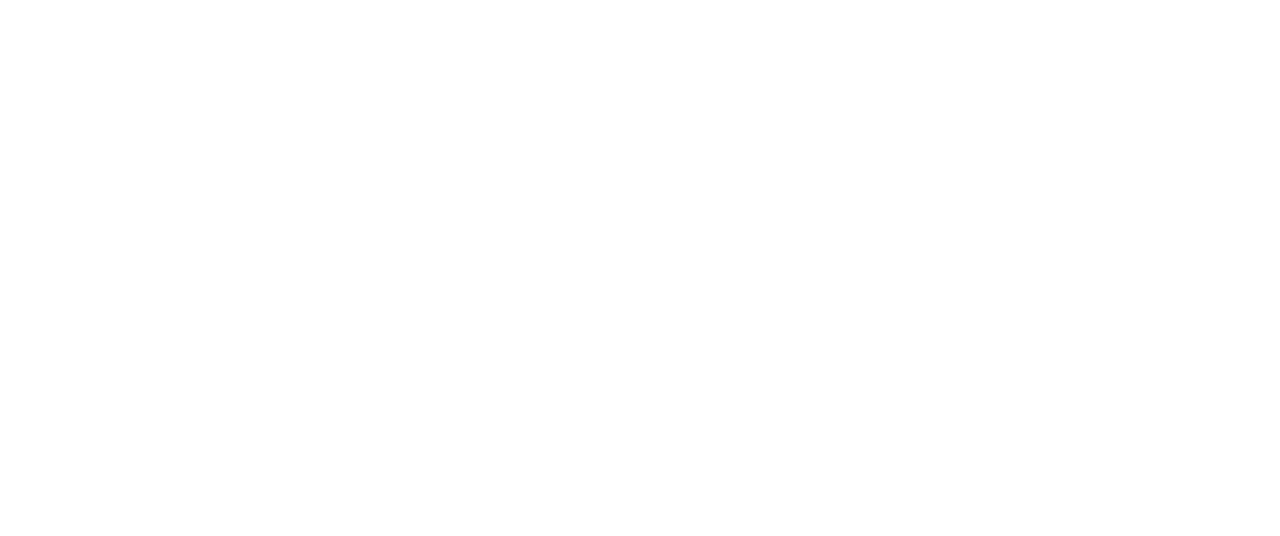
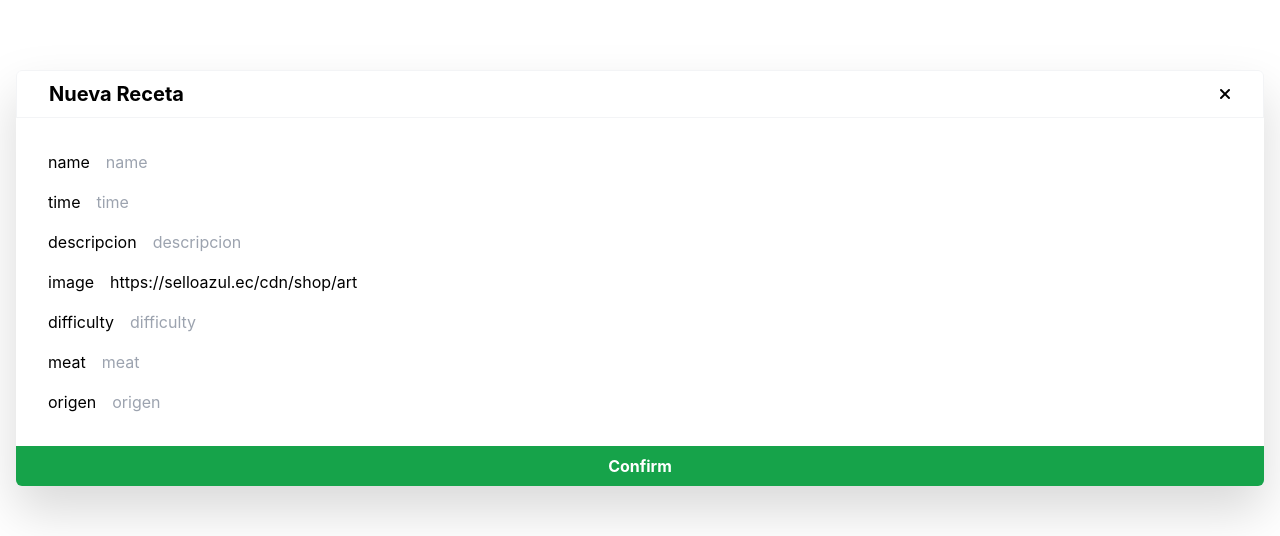
Before and after one commit to SamuelCarmona83/Mi-Recetario-Azul, a React (Vite) app: page / in a window 1280 px wide. Both pictures are taken after a click on the button 1241 px from the left and 32 px from the top of the page. Shown: the part 170-706 px from the top of the page. Built offline with nearby package versions, Linux system fonts and the light colour scheme; no server answers.

Commit message:
:recycle: Refactor Navbar component to include modal for creating new recipes and improve layout in RecipeCard component

```diff
--- a/src/App.jsx
+++ b/src/App.jsx
@@ -1,11 +1,13 @@
 import React from 'react'
 import './App.css'
 import Navbar from './components/Navbar'
+import Recipes from './components/Recipes'
 
 function App() {
   return (
     <>
-      <Navbar/>
+      <Navbar />
+      <Recipes />
     </>
   )
 }
--- a/src/components/Navbar.jsx
+++ b/src/components/Navbar.jsx
@@ -1,18 +1,83 @@
 // eslint-disable-next-line no-unused-vars
-import React from 'react'
+import React, { useState }  from 'react';
+import Modal from './Modal';
 
 const Navbar = () => {
+
+  const [isOpen, setIsOpen] = useState(false);
+
+  const fields = ['name', 'time', 'descripcion', 'image', 'difficulty', 'meat', 'origen'];
+
+  const defaultRecipe = {
+    image: "https://selloazul.ec/cdn/shop/articles/Arroz_Marinero_MINI_BLOG-01.png?v=1705528358"
+  }
+
+  const [newRecipe, setNewRecipe] = useState(defaultRecipe)
+
+
+  const createRecipe = async (newRecipe) => {
+    const user = `ernesto`;
+
+    const resp = await fetch(`https://laughing-tribble-q97v49xrr6vh47qw-5001.app.github.dev/api/usuarios/${user}/recetas`, {
+      method: "POST",
+      headers: {
+        "Content-Type": "application/json",
+      },
+      body: JSON.stringify(newRecipe)
+    })
+
+    const data = await resp.json()
+
+    if (resp.ok) {
+      alert("Creada nueva receta")
+      setIsOpen(false);
+      setNewRecipe(defaultRecipe);
+    }
+
+    console.log(data)
+
+    // y como hacemos que react atualize otro componente? que nisiquiera es su hijo?
+
+    // useContext() --- tarea
+
+
+  }
+
   return (
+    <>
     <div className='flex flex-row h-16 justify-between p-8 items-center sticky top-0 z-[100] bg-green-600 w-full '>
         <h2 className='text-lg font-bold'>
 
         <i className='fa-solid fa-book mx-1'></i>COCINANDO CON ERNESTO
         </h2>
-        <button>
+        <button onClick={ () => setIsOpen(!isOpen)}>
             <i className='fa-solid fa-bars'></i>
         </button>
     </div>
+      <Modal title="Nueva Receta" isOpen={isOpen}
+
+        onConfirm={() => createRecipe(newRecipe)}
+
+        onClose={() => setIsOpen(false)}
+      >
+
+        {
+          fields.map( campo => {
+
+            return <div key={campo} className='space-x-4'>
+                <label className=''>
+                  {campo}
+                </label>
+                <input placeholder={campo} name={campo}
+                    onChange={event => setNewRecipe({ ...newRecipe, [event.target.name]: event.target.value })}
+                    value={newRecipe[campo] || "" }
+                  />
+              </div>
+          })
+        }
+      </Modal>
+    </>
   )
 }
 
-export default Navbar
+export default Navbar;
--- a/src/components/RecipeCard.jsx
+++ b/src/components/RecipeCard.jsx
@@ -4,7 +4,7 @@ import PropTypes from "prop-types";
 
 const RecipeCard = ({ receta }) => {
   return (
-    <>
+    <div className="p-2 m-4 border-1 border-slate-100">
         <img
           src={receta.image}
           alt={receta.imageAlt}
@@ -24,7 +24,7 @@ const RecipeCard = ({ receta }) => {
           </p>
           </div>
         </div>
-    </>
+    </div>
   );
 };
 
--- /dev/null
+++ b/src/components/Recipes.jsx
@@ -0,0 +1,40 @@
+import React from "react";
+import { useState, useEffect } from "react";
+import RecipeCard from "./RecipeCard";
+
+const Recipes = () => {
+
+    const user = "ernesto";
+
+    const [recipes, setRecipes] = useState([]);
+
+
+    useEffect(() => {
+        const getRecipes = async () => {
+
+            try {
+                let resp = await fetch(`https://laughing-tribble-q97v49xrr6vh47qw-5001.app.github.dev/api/usuarios/${user}/recetas`);
+                let data = await resp.json();
+                setRecipes(data.recetas);
+            } catch (err) {
+                console.log(err);
+            }
+        }
+        getRecipes();
+    },[user])
+
+    return <>
+        <div className="text-black">
+            {
+                recipes.map(item => {
+
+                    return <RecipeCard key={item.id} receta={item} />
+
+                })
+            }
+        </div>
+    </>
+
+}
+
+export default Recipes;
```
